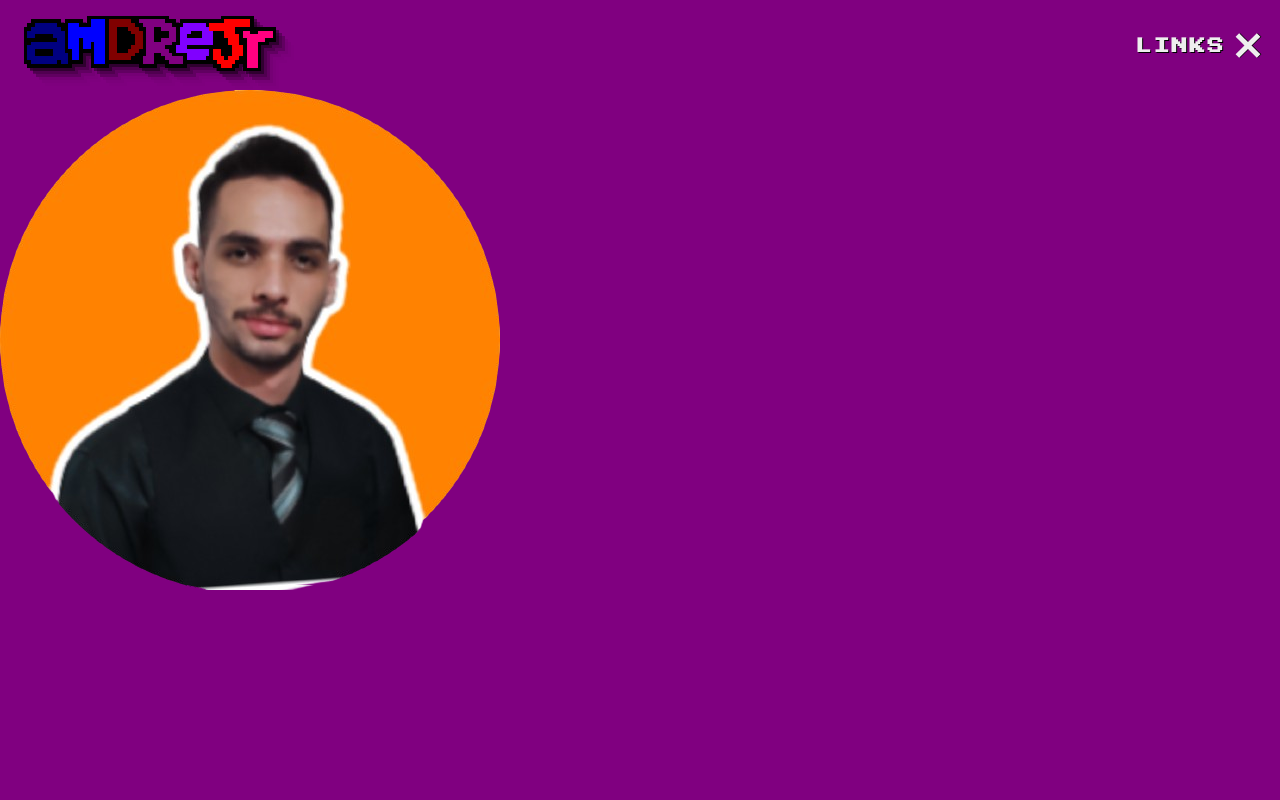
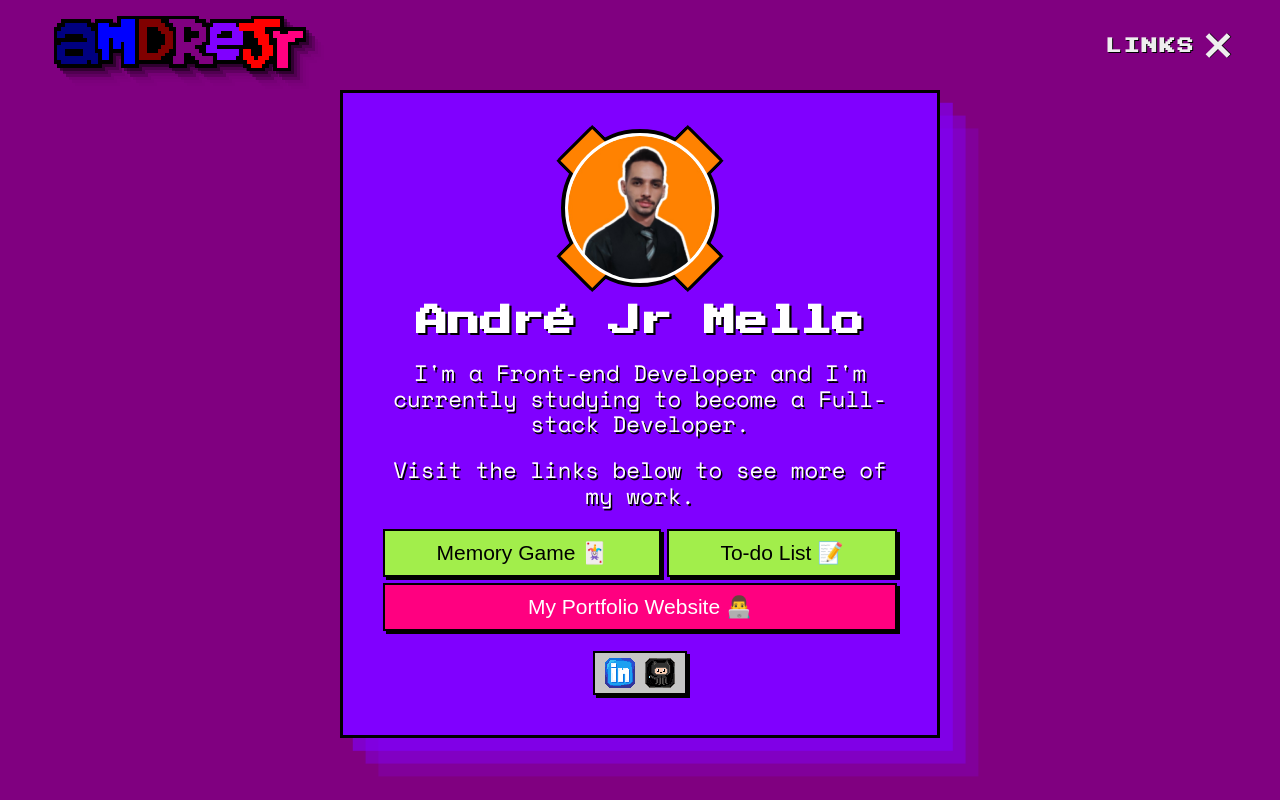
Before and after one commit to amdrejr/react-tic-tac-toe, a React (Vite) app: page /about in a window 1280 px wide. Built offline with nearby package versions, Linux system fonts and the light colour scheme.

Commit message:
page about finalizada

```diff
--- a/src/components/Header/styles.css
+++ b/src/components/Header/styles.css
@@ -6,7 +6,7 @@
     width: 100%;
     height: 90px;
     height: clamp(35px, 15vw, 90px);
-    padding: 0 20px;
+    padding: 0 clamp(10px, 4vw, 50px);
 }
 
 .header > .action {
--- /dev/null
+++ b/src/objects/AvatarProfile/index.css
@@ -0,0 +1,43 @@
+.avatar-profile {
+    width: 150px;
+    height: 150px;
+    display: flex;
+    flex-direction: column;
+    position: relative;
+    align-items: center;
+    justify-content: center;
+    filter: drop-shadow(2px 2px 0 var(--color-black-first))
+            drop-shadow(-2px -2px 0 var(--color-black-first))
+            drop-shadow(2px -2px 0 var(--color-black-first))
+            drop-shadow(-2px 2px 0 var(--color-black-first))
+
+    ;
+}
+
+.avatar-profile > img {
+    width: 100%;
+    border-radius: 100%;
+    position: absolute;
+    z-index: 2;
+    background-color: var(--color-white-first);
+    border: 3px solid var(--color-white-first);
+}
+
+
+.avatar-profile::after {
+    content: '';
+    position: absolute;
+    width: 120%;
+    height: 30%;
+    background-color: var(--color-first);
+    transform: rotate(45deg);
+}
+
+.avatar-profile::before {
+    content: '';
+    position: absolute;
+    width: 120%;
+    height: 30%;
+    background-color: var(--color-first);
+    transform: rotate(-45deg);
+}
--- /dev/null
+++ b/src/objects/AvatarProfile/index.tsx
@@ -0,0 +1,11 @@
+import './index.css';
+
+import photo from '../../assets/imgs/photo.png';
+
+const AvatarProfile = () => (
+    <div className="avatar-profile">
+        <img src={photo} alt="amdrejr photo" />
+    </div>
+)
+
+export default AvatarProfile;
--- a/src/objects/Logo/index.tsx
+++ b/src/objects/Logo/index.tsx
@@ -4,7 +4,7 @@ import gif from '../../assets/imgs/amdrejr-grafite.gif';
 const Logo = () => {
 
     return (
-        <a className="logo" href='https://github.com/amdrejr' target='__blank'>
+        <a className="logo" href='https://github.com/amdrejr' target='__blank' title='Visit my GitHub!'>
             <img src={gif} alt="amdrejr" />
         </a>
     );
--- /dev/null
+++ b/src/objects/SocialMedias/index.tsx
@@ -0,0 +1,17 @@
+import './styles.css';
+
+import linkedin from '../../assets/imgs/linkedin-ico.png';
+import github from '../../assets/imgs/github-ico.png';
+
+const SocialMedias = () => (
+    <div className="social-medias">
+        <a href="https://www.linkedin.com/in/andre-junior/" target='__blank'>
+            <img src={linkedin} alt="linkedin" />
+        </a>
+        <a href="https://github.com/amdrejr" target='__blank'>
+            <img src={github} alt="github" />
+        </a>
+    </div>
+)
+
+export default SocialMedias;
--- /dev/null
+++ b/src/objects/SocialMedias/styles.css
@@ -0,0 +1,20 @@
+.social-medias {
+    background-color: var(--color-white-third);
+    padding: 5px 10px;
+    border: 2px solid var(--color-black-first);
+    box-shadow: 3px 3px 0 var(--color-black-first);
+    display: flex;
+    align-items: center;
+    justify-content: center;
+    gap: 10px;
+
+}
+
+.social-medias > a {
+    text-decoration: none;
+    line-height: 0;
+}
+
+.social-medias img {
+    image-rendering: pixelated;
+}
--- a/src/pages/About/index.tsx
+++ b/src/pages/About/index.tsx
@@ -1,14 +1,27 @@
 import './styles.css';
 
 import Header from '../../components/Header';
+import AvatarProfile from '../../objects/AvatarProfile';
+import SocialMedias from '../../objects/SocialMedias';
 
-import photo from '../../assets/imgs/photo.png';
 
 const About = () => (
     <main className='about-main'>
         <Header toLink='/' closeIcon={true} iconColor='--dark'/>
         <article id='about'>
-            <img src={photo} alt="amdrejr photo" />
+            <AvatarProfile />
+            <h2>André Jr Mello</h2>
+            <p>
+                I'm a Front-end Developer and I'm currently studying to become a Full-stack Developer.
+            </p>
+            <p>Visit the links below to see more of my work.</p>
+
+            <div className='links-box'>
+                <a className='btn-link' href='https://amdrejr-jogo-da-memoria.netlify.app/' target='__blank'>Memory Game 🃏</a>
+                <a className='btn-link' href='https://amdrejr-todo-list.netlify.app/' target='__blank'>To-do List 📝</a>
+                <a className='btn-link --principal' href="https://amdrejr.github.io/" target='__blank'>My Portfolio Website 👨‍💻</a>
+            </div>
+            <SocialMedias />
         </article>
     </main>
 )
--- a/src/pages/About/styles.css
+++ b/src/pages/About/styles.css
@@ -2,4 +2,63 @@
     background-color: var(--color-third);
     width: 100%;
     height: 100vh;
+    display: flex;
+    flex-direction: column;
+    align-items: center;
 }
+
+#about {
+    background-color: var(--color-fourth);
+    width: clamp(250px, 85vw, 600px);
+    display: flex;
+    gap: 20px;
+    flex-direction: column;
+    align-items: center;
+    text-align: center;
+    padding: clamp(15px, 6vw, 40px);
+    font-size: clamp(.5rem, 3vw, 2rem);
+    box-shadow: .4em .4em 0 rgba(128, 0, 255, 0.6),
+                .8em .8em 0 rgba(128, 0, 255, 0.4),
+                1.2em 1.2em 0 rgba(128, 0, 255, 0.2);
+    border: 3px solid var(--color-black-first);
+}
+
+#about > h2 {
+    font-family: var(--font-title);
+    font-size: clamp(.8rem, 4vw, 2rem);
+    color: var(--color-white-first);
+    text-shadow: var(--text-shadow-small)
+}
+
+#about > p {
+    font-family: var(--font-body);
+    font-size: clamp(.9rem, 4vw, 1.4rem);
+    color: var(--color-white-first);
+    text-shadow: var(--text-shadow-small)
+}
+
+.links-box {
+    width: 100%;
+    display: flex;
+    flex-wrap: wrap;
+    gap: 6px;
+}
+
+.btn-link {
+    padding: 10px 0;
+    display: inline-block;
+    flex-grow: 1;
+    text-decoration: none;
+    color: var(--color-black-first);
+    font-size: clamp(13px, 3vw, 21px);
+    background-color: var(--color-second);
+    /* background-color: var(--color-sixth); */
+    border: 2px solid var(--color-black-first);
+    box-shadow: 3px 3px 0 var(--color-black-first);
+    cursor: pointer;
+}
+
+.btn-link.--principal {
+    background-color: var(--color-sixth);
+    color: var(--color-white-first);
+}
--- a/src/styles/settings/colors.css
+++ b/src/styles/settings/colors.css
@@ -1,5 +1,5 @@
 :root {
-    --color-first: #EC7100;
+    --color-first: #ff8201;
     --color-second: #a2ee4b;
     --color-third: #800080;
     --color-fourth: #8000ff;
```
Also changed, not shown: src/assets/imgs/github-ico.png (added), src/assets/imgs/linkedin-ico.png (added).
